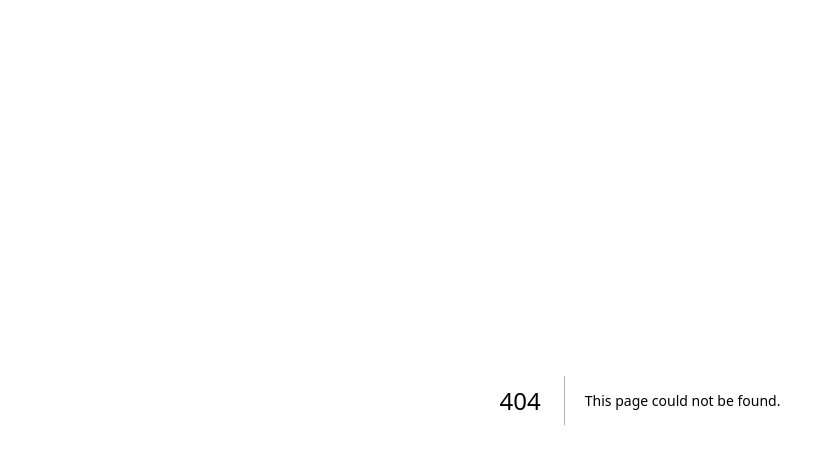
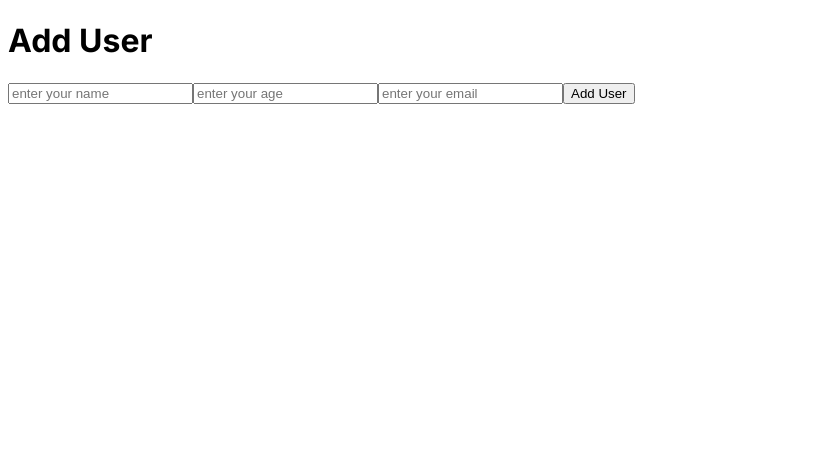
Before and after one commit to vivek5312/nextjs-learning, a Next.js app: page /adduser in a window 1280 px wide. Before the commit this address had no page. Shown: the top 464 px of the page, without its empty margins (0-835 px from the left). Built offline with nearby package versions, Linux system fonts and the light colour scheme.

Commit message:
intergrate post api with next js

```diff
--- /dev/null
+++ b/src/app/adduser/page.js
@@ -0,0 +1,53 @@
+"use client";
+import { useState } from "react";
+import { json } from "react-router-dom";
+
+export default function User() {
+  const [name, setname] = useState("");
+  const [age, setage] = useState("");
+  const [email, setEmail] = useState("");
+
+  const addUser = async (e) => {
+    e.preventDefault();
+    console.log(name, age, email);
+    let response=await fetch('http://localhost:3000/api/newtask',{
+        method:'Post',
+        body:JSON.stringify({name,age,email}),
+    })
+    response=await response.json()
+    if(response.success){
+        alert('user created successfully')
+    }
+    else{
+        alert('some error in input field')
+    }
+    console.log(response);
+  };
+
+  return (
+    <div>
+      <h1>Add User</h1>
+      <form onSubmit={addUser}>
+        <input
+          type="text"
+          value={name}
+          placeholder="enter your name"
+          onChange={(e) => setname(e.target.value)}
+        />
+        <input
+          type="number"
+          value={age}
+          placeholder="enter your age"
+          onChange={(e) => setage(e.target.value)}
+        />
+        <input
+          type="email"
+          value={email}
+          placeholder="enter your email"
+          onChange={(e) => setEmail(e.target.value)}
+        />
+        <button type="submit">Add User</button>
+      </form>
+    </div>
+  );
+}
```
